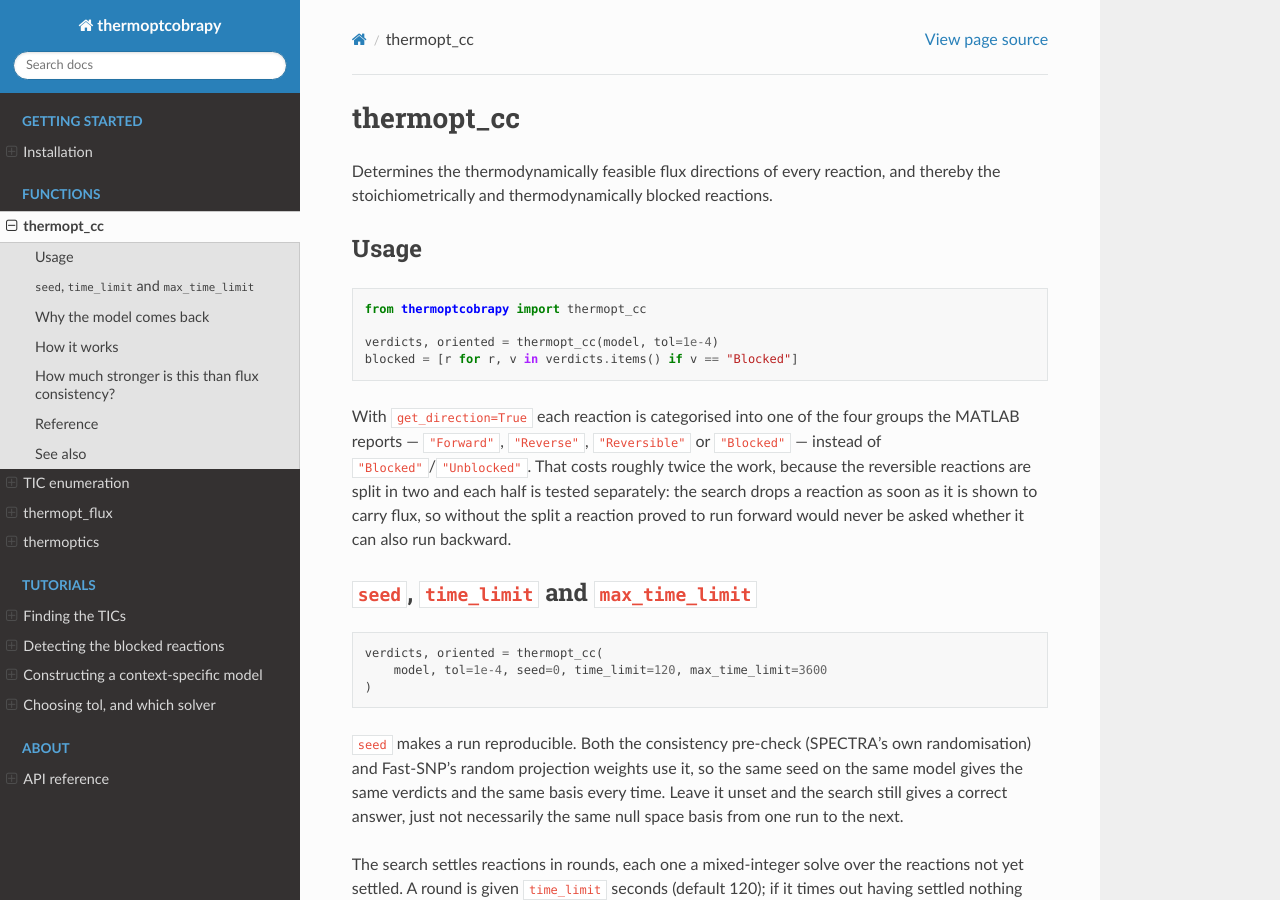
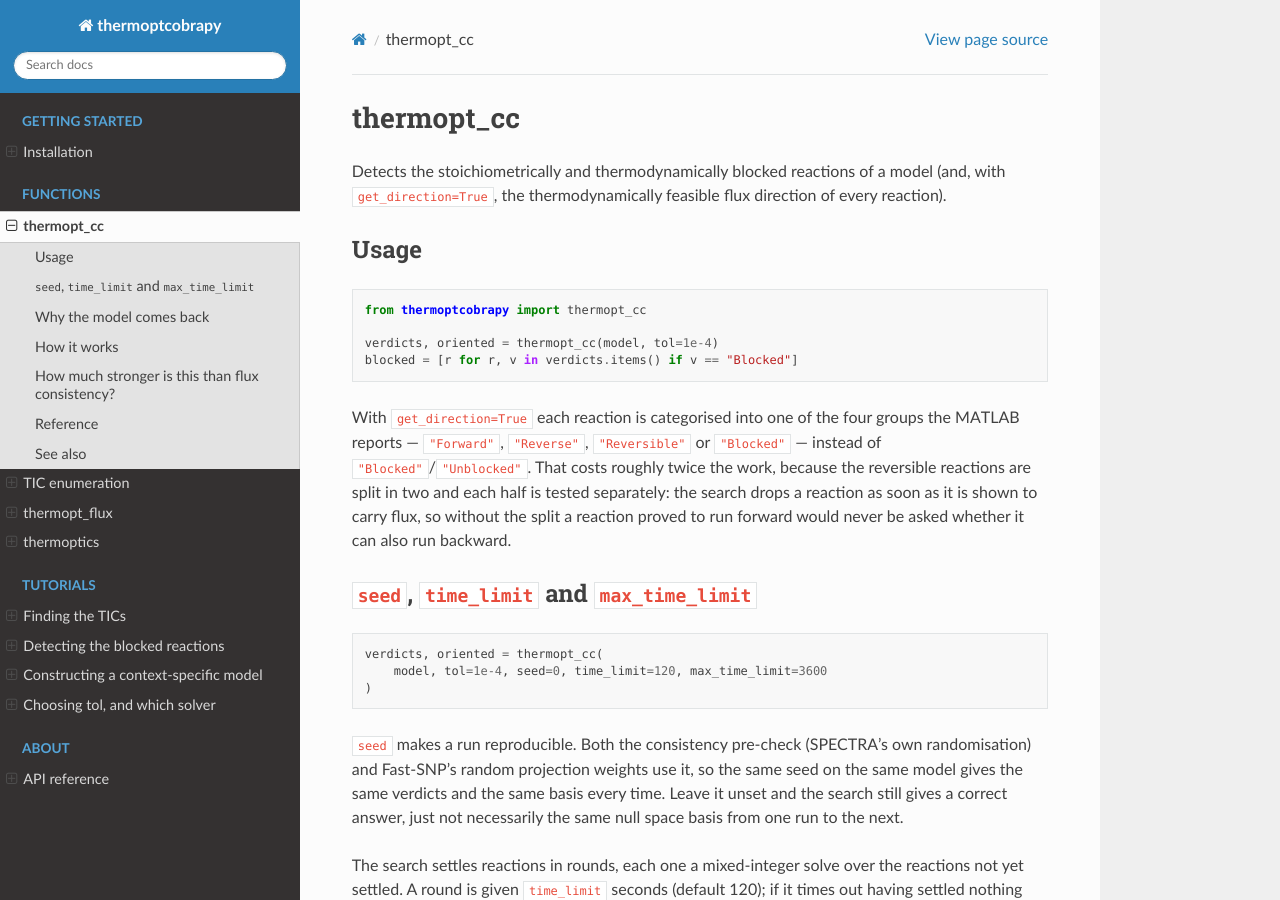
Before and after one commit to bisect-group/thermoptcobrapy, a Sphinx documentation site: the page built from docs/functions/thermopt_cc.rst, in a window 1280 px wide and 900 px high. Built offline with Sphinx 7.4.7 and the Read the Docs theme 3.1.0, drawn with Linux system fonts in a browser that asks for light colours.

Commit message:
Lead thermopt_cc's description with what the default returns
The default (get_direction=False) reports Blocked/Unblocked, so the
blocked reactions are what the function gives you unless you ask for
more. Every summary of it led with the feasible flux directions
instead, which describes the opt-in behaviour. Flipped on the function
page, the landing-page table, the README table and the docstring, with
the directions in brackets as the opt-in.

Co-Authored-By: Claude Opus 5 (1M context) <noreply@anthropic.com>

```diff
--- a/docs/functions/thermopt_cc.rst
+++ b/docs/functions/thermopt_cc.rst
@@ -1,8 +1,9 @@
 thermopt_cc
 ===========
 
-Determines the thermodynamically feasible flux directions of every reaction,
-and thereby the stoichiometrically and thermodynamically blocked reactions.
+Detects the stoichiometrically and thermodynamically blocked reactions of a
+model (and, with ``get_direction=True``, the thermodynamically feasible flux
+direction of every reaction).
 
 Usage
 -----
--- a/docs/index.rst
+++ b/docs/index.rst
@@ -52,9 +52,9 @@ What is in the package
    * - Function
      - Does
    * - :doc:`functions/thermopt_cc`
-     - Determines the thermodynamically feasible flux directions of every
-       reaction, and thereby the stoichiometrically and thermodynamically
-       blocked reactions
+     - Detects the stoichiometrically and thermodynamically blocked
+       reactions (and, on request, the thermodynamically feasible flux
+       direction of every reaction)
    * - :doc:`functions/enumeration`
      - Enumerates all TICs of a model and the flux direction of the
        reactions involved
--- a/src/thermoptcobrapy/__init__.py
+++ b/src/thermoptcobrapy/__init__.py
@@ -14,9 +14,9 @@ context-specific model built on a network that still contains them.
 
 This package offers four ways at them:
 
-1. :func:`thermopt_cc` determines the thermodynamically feasible flux
-   directions of every reaction, and thereby the stoichiometrically and
-   thermodynamically blocked reactions.
+1. :func:`thermopt_cc` detects the stoichiometrically and thermodynamically
+   blocked reactions (and, with ``get_direction=True``, the thermodynamically
+   feasible flux direction of every reaction).
 2. :func:`thermopt_enum_milp` enumerates all TICs of a model and the flux
    direction of the reactions involved.
 3. :func:`thermopt_flux` detects and removes loops from a flux distribution,
```
Also changed, not shown: README.md (+1 -1 lines), 1 other file.
